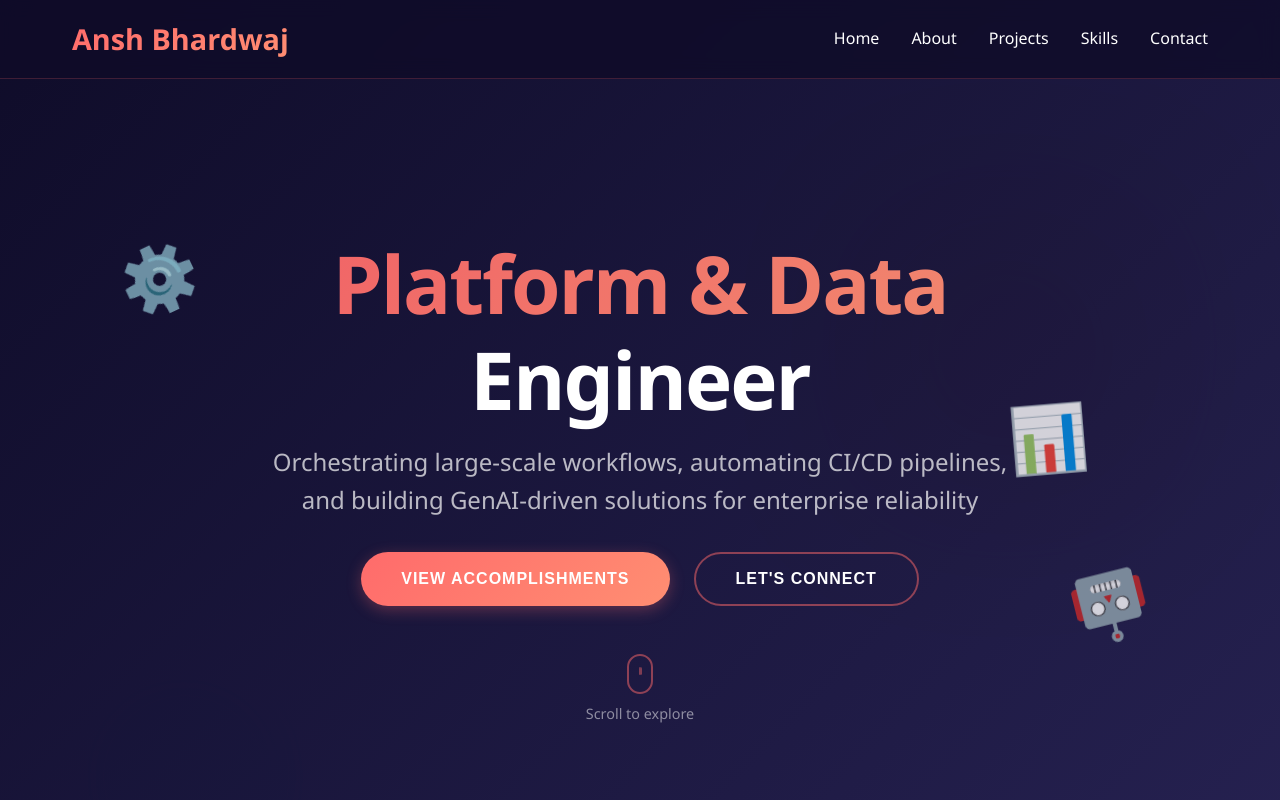
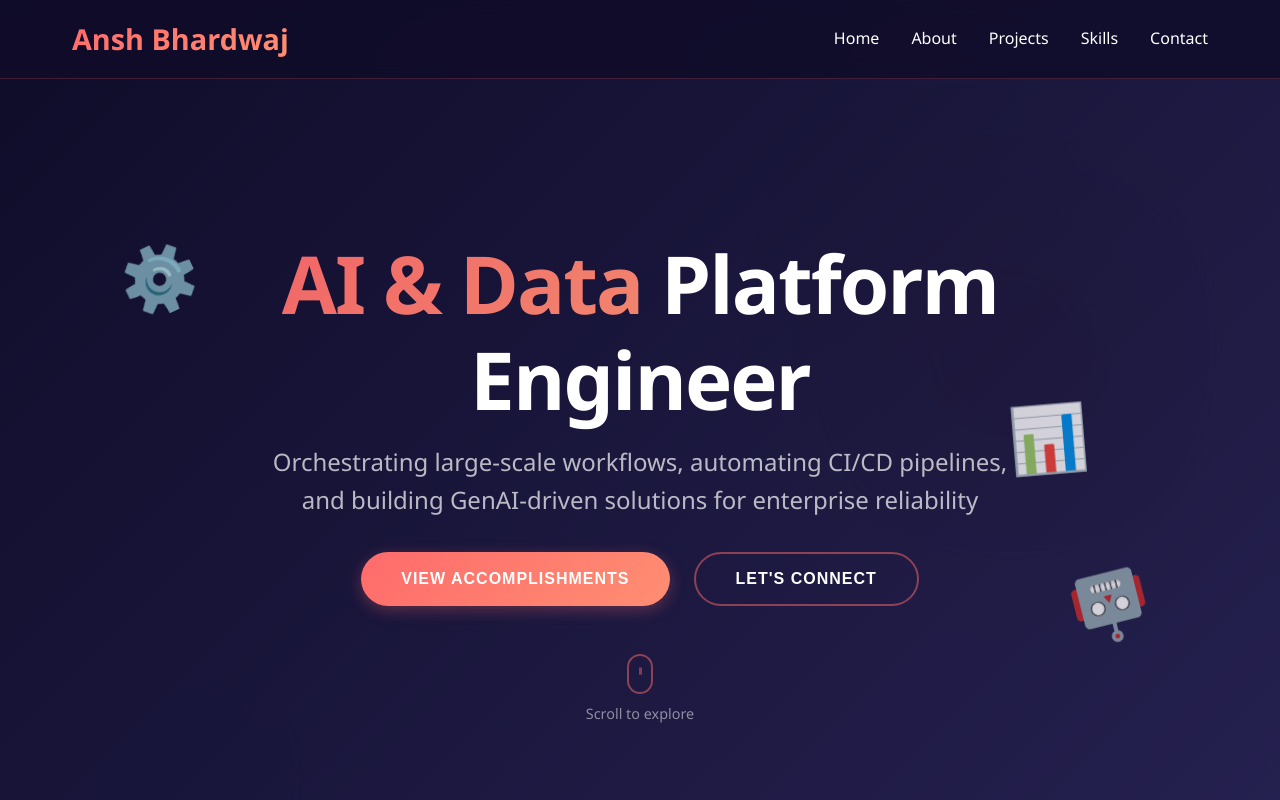
Before and after one commit to anshbhardwaj16/portfolio-website, a React (Vite) app: page / in a window 1280 px wide. Shown: the top 800 px of the page. Built offline with nearby package versions, Linux system fonts and the light colour scheme.

Commit message:
Update job title in Hero component

```diff
--- a/src/components/Hero.jsx
+++ b/src/components/Hero.jsx
@@ -38,7 +38,7 @@ export default function Hero() {
           className="hero-title"
           variants={itemVariants}
         >
-          <span className="highlight">Platform & Data</span> Engineer
+          <span className="highlight">AI & Data </span> Platform Engineer
         </motion.h1>
 
         <motion.p
```
